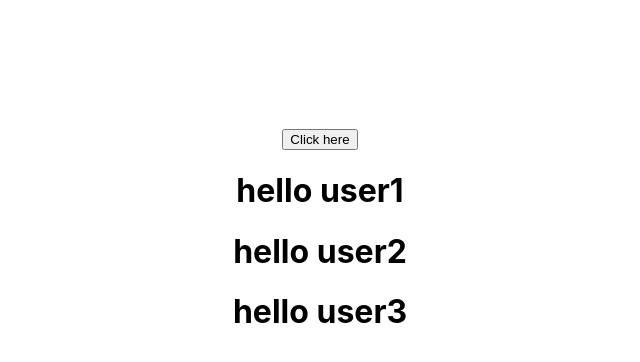
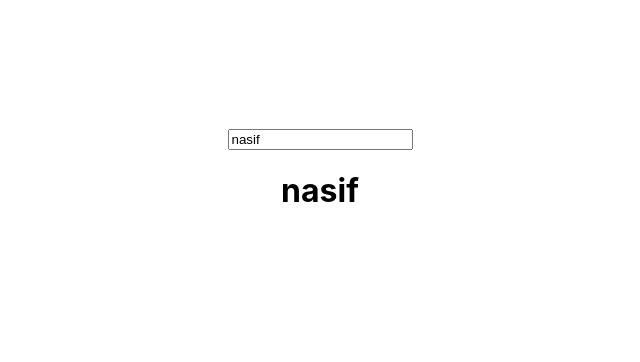
Before and after one commit to nasifahmedoney/react, a React (Create React App) app in the folder my-app/: page / in a window 1280 px wide. Shown: the top 362 px of the page, without its empty margins (320-960 px from the left). Built offline with nearby package versions, Linux system fonts and the light colour scheme.

Commit message:
update on type example

```diff
--- a/my-app/src/App.js
+++ b/my-app/src/App.js
@@ -3,12 +3,13 @@ import React from 'react';
 import './App.css';
 // import Learn from './components/Hello'
 // import ClassComponent from './components/ClassComponent';
-import Hooks from './components/Hooks';
+// import Hooks from './components/Hooks';
+import DataUpdate from './components/On-type-data-update';
 
 function App() {
     return (
       <div className="App">
-        <Hooks></Hooks>
+        <DataUpdate></DataUpdate>
       </div>
     );
 }
--- /dev/null
+++ b/my-app/src/components/On-type-data-update.js
@@ -0,0 +1,28 @@
+/* function OnTypeDataUpdate(){
+    state =
+
+} */
+// use class components for using 'state'
+import { Component } from "react";
+
+class OnTypeDataUpdate extends Component{
+    state = {name:'nasif'}
+
+    updateData=()=>{
+        this.setState(
+            {name:document.getElementById('textData').value}
+        )
+    }
+
+    render(){
+        return(
+            <div>
+                <input id='textData'type='text' value={this.state.name} onChange={this.updateData}></input>
+                <h1>{this.state.name}</h1>
+            </div>
+
+        );
+    }
+}
+
+export default OnTypeDataUpdate;
```
